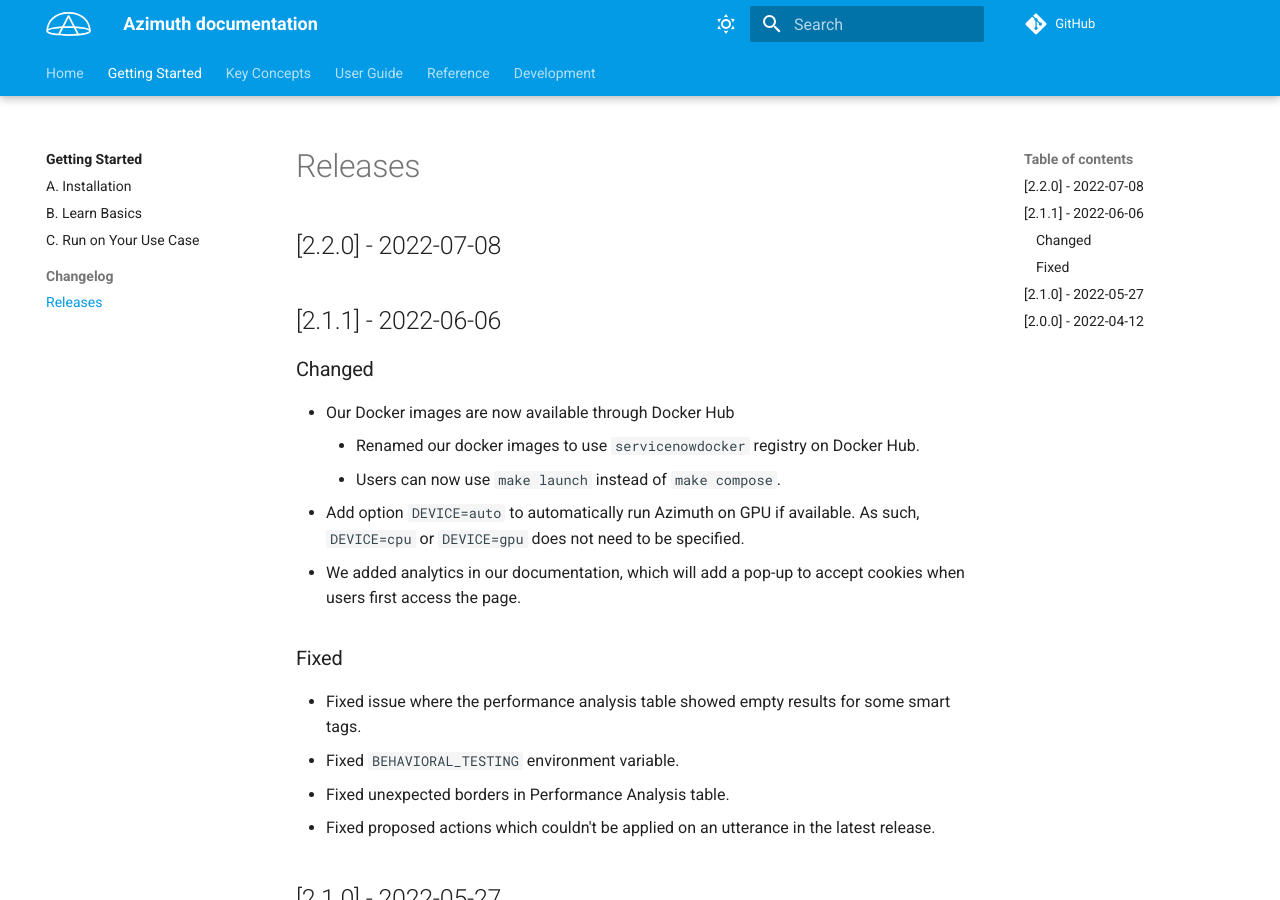
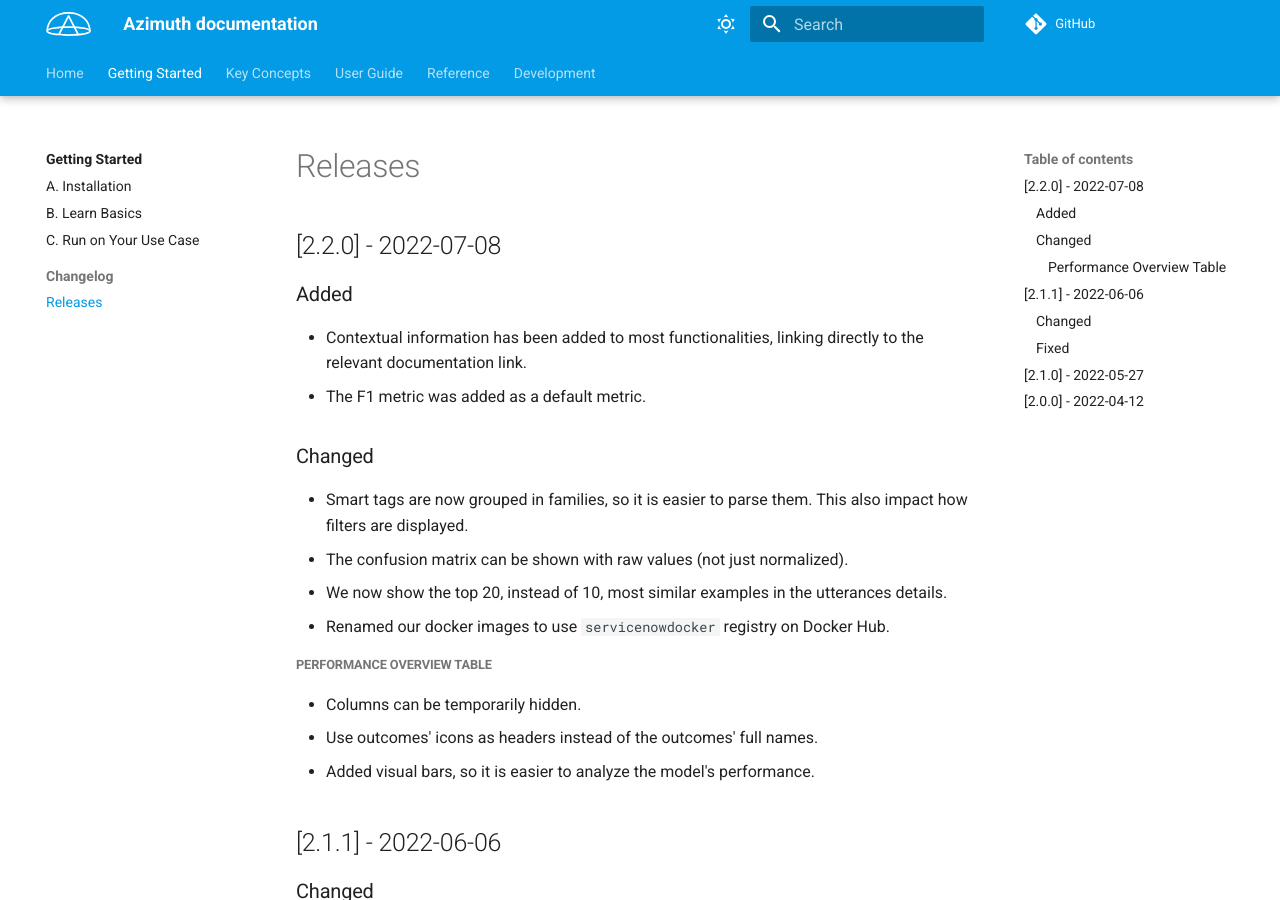
Before and after one commit to ServiceNow/azimuth, an MkDocs documentation site: the page built from docs/docs/getting-started/changelog.md, in a window 1280 px wide and 900 px high. Built offline with MkDocs 1.6.1 and Material for MkDocs 9.7.7, drawn with Linux system fonts in a browser that asks for light colours; comment, search, counter and statistics services are not loaded; the version menu is left out.

Commit message:
Add release notes and change version

```diff
--- a/docs/docs/getting-started/changelog.md
+++ b/docs/docs/getting-started/changelog.md
@@ -1,6 +1,24 @@
 # Releases
 
 ## [2.2.0] - 2022-07-08
+
+### Added
+
+- Contextual information has been added to most functionalities, linking directly to the relevant documentation link.
+- The F1 metric was added as a default metric.
+
+### Changed
+
+- Smart tags are now grouped in families, so it is easier to parse them. This also impact how filters are displayed.
+- The confusion matrix can be shown with raw values (not just normalized).
+- We now show the top 20, instead of 10, most similar examples in the utterances details.
+- Renamed our docker images to use `servicenowdocker` registry on Docker Hub.
+
+##### Performance Overview Table
+- Columns can be temporarily hidden.
+- Use outcomes' icons as headers instead of the outcomes' full names.
+- Added visual bars, so it is easier to analyze the model's performance.
+
 
 ## [2.1.1] - 2022-06-06
 
--- a/pyproject.toml
+++ b/pyproject.toml
@@ -1,6 +1,6 @@
 [tool.poetry]
 name = "azimuth"
-version = "2.1.1"
+version = "2.2.0"
 description = "Azimuth provides an unified error analysis experience to data scientists."
 readme = "README.md"
 authors = ["Butter-ball team <xaicaps@servicenow.com>"]
```
Also changed, not shown: CHANGELOG.md, 1 other file.
